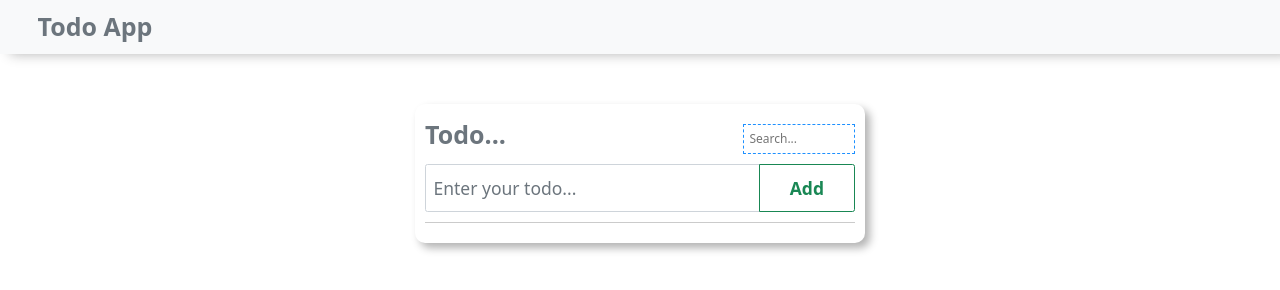
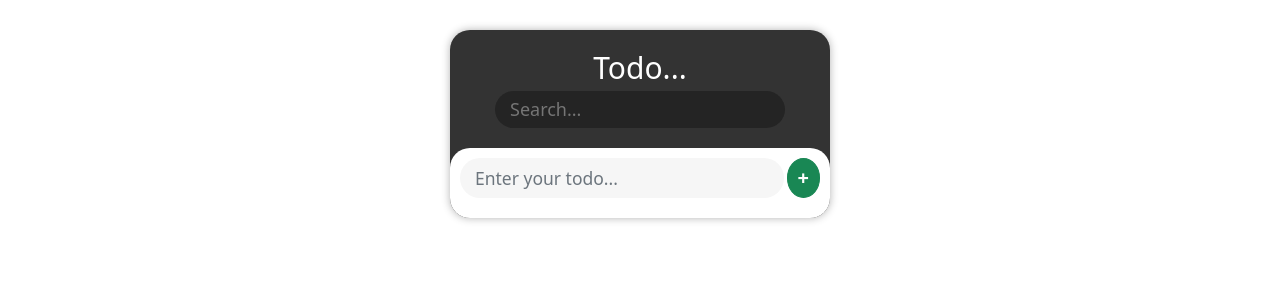
Before and after one commit to aarifkhan7896/todo.github.io, a plain HTML site: page index.html in a window 1280 px wide. Drawn offline with nearby package versions, Linux system fonts and the light colour scheme.

Commit message:
modified

```diff
--- a/index.html
+++ b/index.html
@@ -22,40 +22,33 @@
     <title>Todo</title>
   </head>
   <body>
-    <nav class="navbar navbar-expand-lg navbar-light bg-light">
-      <div class="container-fluid">
-        <a class="navbar-brand fs-1 fw-bold text-muted px-5" href="index.html"
-          >Todo App</a
-        >
-      </div>
-    </nav>
-
+    <div class="container">
       <div class="todoApp">
-      <div class="content">
-        <div class="d-flex justify-content-between align-items-center">
-          <h1 class="text-muted fw-bold fs-1 text-center py-2 mb-3">Todo...</h1>
-          <div id="searchIcon">
+        <div class="bgColor">
+          <div class="top">
+            <h1>Todo...</h1>
             <input type="text" id="searchBox" placeholder="Search..." />
           </div>
-        </div>
+          <div class="content">
             <form>
               <div class="input-group mb-3">
                 <input
                   type="text"
-              class="form-control fs-3 py-3"
+                  class="form-control fs-3 py-1"
                   placeholder="Enter your todo..."
                   id="inputField"
                 />
                 <input
                   type="submit"
-              value="Add"
+                  value="+"
                   id="addBtn"
-              class="btn btn-outline-success px-5 py-2 fs-3 fw-bold"
+                  class="btn btn-success ms-1 rounded-circle fs-2 px-3 fw-bold"
                 />
               </div>
             </form>
-        <hr />
             <div id="card"></div>
+          </div>
+        </div>
       </div>
     </div>
 
--- a/js/script.js
+++ b/js/script.js
@@ -1,7 +1,6 @@
 const addBtn = document.querySelector('#addBtn');
 const inputField = document.querySelector('#inputField');
 const card = document.querySelector("#card");
-const searchIcon = document.querySelector('#searchIcon');
 const searchBox = document.querySelector('#searchBox');
 const allCard = document.querySelectorAll('.card');
 
@@ -56,10 +55,10 @@ function showData(){
                             <p class="card-text fs-4">${element.title}</p>
                             <div>
                             <button class="me-3" id="deleteBtn" title="delete" onclick="deleteFun(${index})">
-                            <i class="fas fa-trash fs-3 text-danger"></i>
+                            <i class="fas fa-trash"></i>
                             </button>
-                            <button id="deleteBtn" title="edit" onclick="editFun(${index})">
-                                <i class="fas fa-edit fs-3 text-primary"></i>
+                            <button id="editBtn" title="edit" onclick="editFun(${index})">
+                                <i class="fas fa-edit"></i>
                             </button>
                             </div>
                             </div>
@@ -86,9 +85,7 @@ function editFun(index){
     }else{
         newArr=JSON.parse(local);
     }
-    newArr.findIndex((element,index)=>{
-        inputField.value=element.title;
-    })
+    inputField.value = newArr[index].title;
     newArr.splice(index,1);
     localStorage.setItem('todo',JSON.stringify(newArr));
     showData();
--- a/sass/style.scss
+++ b/sass/style.scss
@@ -10,46 +10,92 @@ body {
   background-color: #fff;
   color: #333333;
 }
-nav {
-  box-shadow: 10px 0px 12px rgba(0, 0, 0, 0.3);
-}
-.todoApp {
+
+.container {
   display: flex;
   justify-content: center;
-  margin: 5rem 0;
+  align-items: center;
+  margin-top: 3rem;
+  .todoApp {
+    width: 38rem;
 
-  .content {
-    background-color: #fff;
-    box-shadow: 5px 5px 8px rgba(0, 0, 0, 0.3);
-    border-radius: 1rem;
-    padding: 1rem;
-    width: 45rem;
+    .bgColor {
+      background-color: #333;
+      border-radius: 2rem;
+      box-shadow: 0px 0px 8px rgba(0, 0, 0, 0.3);
+    }
+    .top {
+      width: 100%;
+      text-align: center;
+      padding: 2rem 0;
+      h1 {
+        font-size: 3rem;
+        color: #fff;
+      }
       #searchBox {
-      float: right;
-      width: 60%;
-      padding: 0.5rem;
-      font-weight: 500;
-      font-size: 1.2rem;
-      border: 1px dashed dodgerblue;
-      transition: all 1s;
-
-      &:focus {
-        width: 100%;
+        background-color: #242424;
+        border-radius: 2rem;
+        padding: 0.5rem 1.5rem;
+        font-size: 1.8rem;
+        border: none;
         outline: none;
+        color: #fff;
       }
     }
 
+    .content {
+      border-radius: 2rem;
+      width: 100%;
+      background-color: #fff;
+      padding: 1rem;
+
+      #inputField {
+        background-color: #f6f6f6;
+        border-radius: 2rem;
+        padding: 0.5rem 1.5rem;
+        font-size: 1.8rem;
+        border: none;
+        outline: none;
+        color: #000;
+
+        &:focus {
+          border: none !important;
+          outline: none !important;
+        }
+      }
       .card {
         border: none;
-      background-color: aliceblue;
         margin: 1rem 0;
+        border-left: 0.3rem solid #333;
+        border-radius: 1rem;
+        box-shadow: 0px 0px 2px rgba(0, 0, 0, 0.3);
 
         &:hover {
-        background-color: lightgoldenrodyellow;
+          box-shadow: 0px 0px 5px rgba(0, 0, 0, 0.3);
         }
+
         #deleteBtn {
           border: none;
-        background-color: transparent;
+          padding: 0.3rem 0.8rem;
+          border-radius: 50%;
+          font-size: 1.5rem;
+          color: rgba(255, 0, 0, 0.548);
+
+          &:hover {
+            color: red;
+          }
+        }
+        #editBtn {
+          border: none;
+          padding: 0.3rem 0.8rem;
+          border-radius: 50%;
+          font-size: 1.5rem;
+          color: rgba(30, 143, 255, 0.589);
+
+          &:hover {
+            color: dodgerblue;
+          }
+        }
       }
     }
   }
```
Also changed, not shown: sass/style.css, 1 other file. Lines whose indentation alone changed are shown as unchanged.
